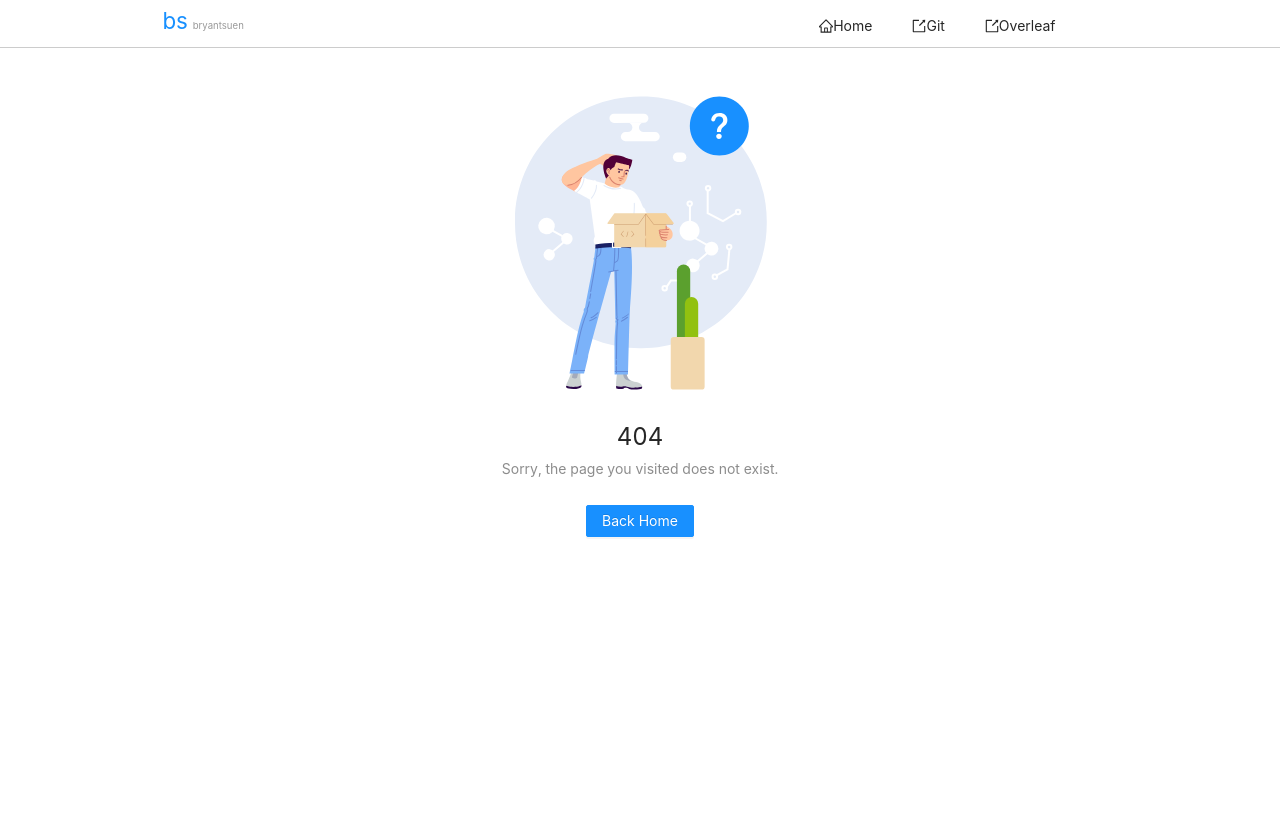
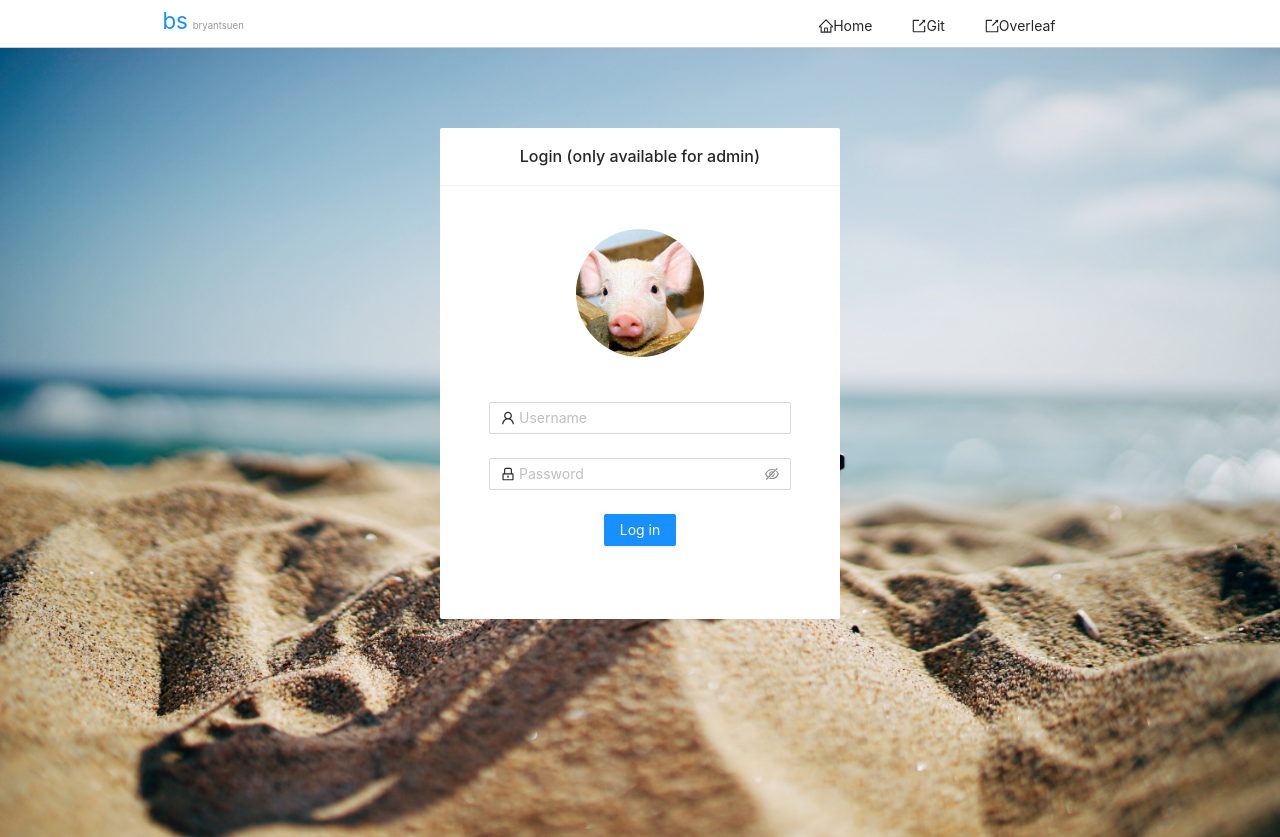
Before and after one commit to BryantSuen/front-end, a React (Create React App) app: page /login in a window 1280 px wide. Shown: the top 837 px of the page. Built offline with nearby package versions, Linux system fonts and the light colour scheme.

Commit message:
feat: :sparkles: skeleton of login page

```diff
--- a/src/App.tsx
+++ b/src/App.tsx
@@ -10,6 +10,7 @@ import AdminPage from "./pages/AdminPage";
 import NotfoundPage from "./pages/NotfoundPage";
 import PermissionDeniedPage from "./pages/PermissionDeniedPage";
 import ArticlePage from "./pages/ArticlePage";
+import LoginPage from "./pages/LoginPage";
 const App: React.FC = () => {
   return (
     <div className="App">
@@ -20,6 +21,7 @@ const App: React.FC = () => {
           <Route path="/home" element={<HomePage />} />
           <Route path="/about" element={<AboutPage />} />
           <Route path="/articles" element={<ArticlePage />} />
+          <Route path="/login" element={<LoginPage />} />
           <Route
             path="/admin/*"
             element={
--- a/src/pages/LoginPage/index.module.css
+++ b/src/pages/LoginPage/index.module.css
@@ -1,7 +1,15 @@
 .page {
-  height: 80%;
+  min-height: 100vh;
   background-image: url("../../Assets/Images/bg_summer.jpg");
   background-attachment: fixed;
   background-size: cover;
   background-repeat: no-repeat;
 }
+
+.Card{
+  position: relative;
+  display: flex;
+  justify-content: center;
+  align-items: center;
+  top: 10vh
+}
--- a/src/pages/LoginPage/index.tsx
+++ b/src/pages/LoginPage/index.tsx
@@ -1,10 +1,60 @@
 import React from "react";
-import styles from "./index.module.css"
+import styles from "./index.module.css";
+import { Card, Avatar, Form, Input, Button } from "antd";
+import { UserOutlined, LockOutlined } from "@ant-design/icons";
+import AvatarImg from "../../Assets/Images/pig.jpeg";
 
 const LoginPage: React.FC = () => {
-    return (
-        <div className={styles.page}>
+  return (
+    <div className={styles.page}>
+      <div className={styles.Card}>
+        <Card
+          title="Login (only available for admin)"
+          bordered={false}
+          style={{ width: 400, textAlign: "center" }}
+        >
+          <Avatar src={AvatarImg} size={128} style={{ margin: "20px" }} />
+          <Form
+            name="normal_login"
+            className="login-form"
+            initialValues={{ remember: true }}
+            onFinish={() => {}}
+            style={{ padding: "25px" }}
+          >
+            <Form.Item
+              name="username"
+              rules={[
+                { required: true, message: "Please input your Username!" },
+              ]}
+            >
+              <Input
+                prefix={<UserOutlined className="site-form-item-icon" />}
+                placeholder="Username"
+              />
+            </Form.Item>
+            <Form.Item
+              name="password"
+              rules={[
+                { required: true, message: "Please input your Password!" },
+              ]}
+            >
+              <Input.Password
+                prefix={<LockOutlined className="site-form-item-icon" />}
+                type="password"
+                placeholder="Password"
+              />
+            </Form.Item>
 
-        </div>
-    )
+            <Form.Item>
+              <Button type="primary" htmlType="submit">
+                Log in
+              </Button>
+            </Form.Item>
+          </Form>
+        </Card>
+      </div>
+    </div>
+  );
 };
+
+export default LoginPage;
```
